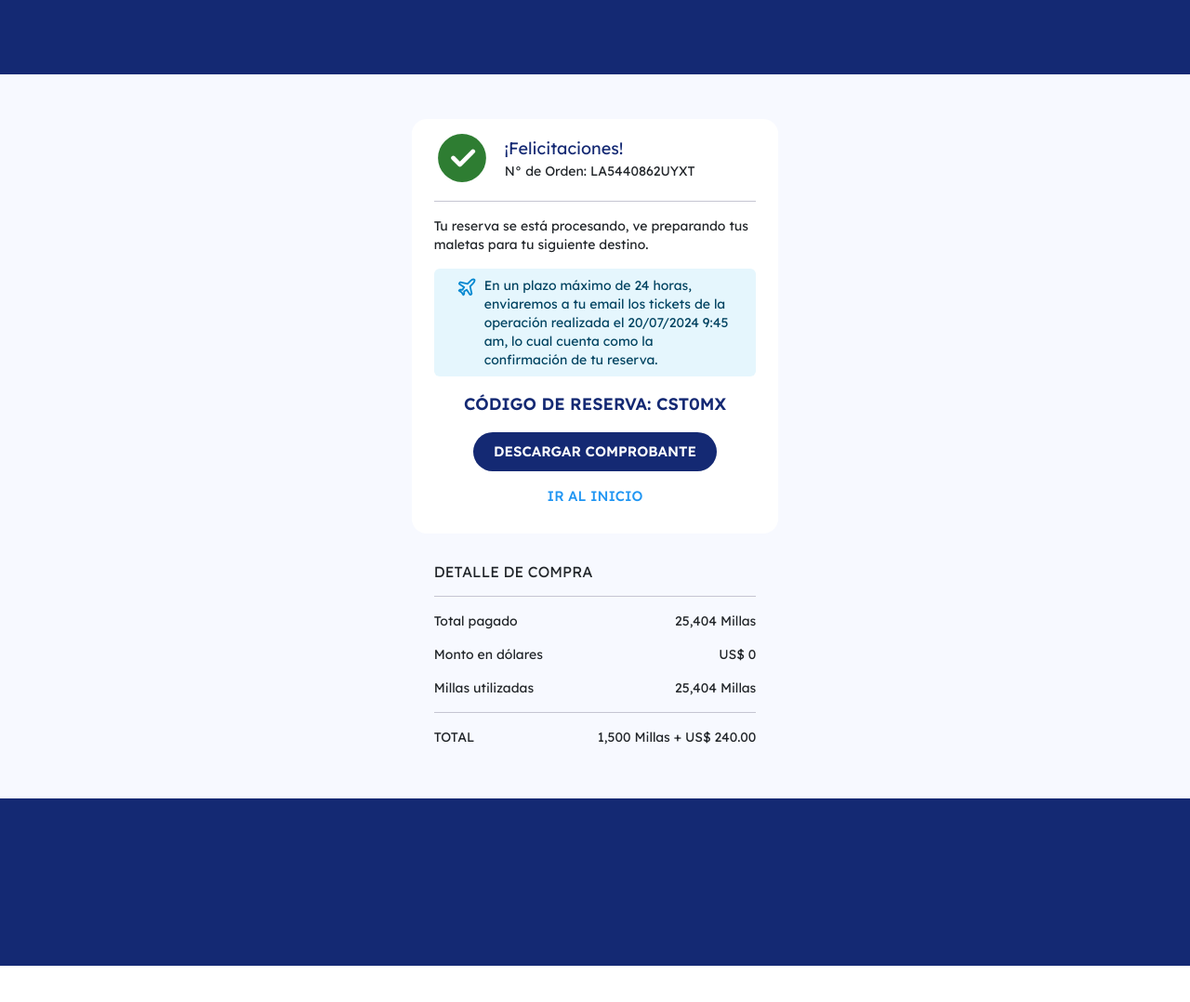
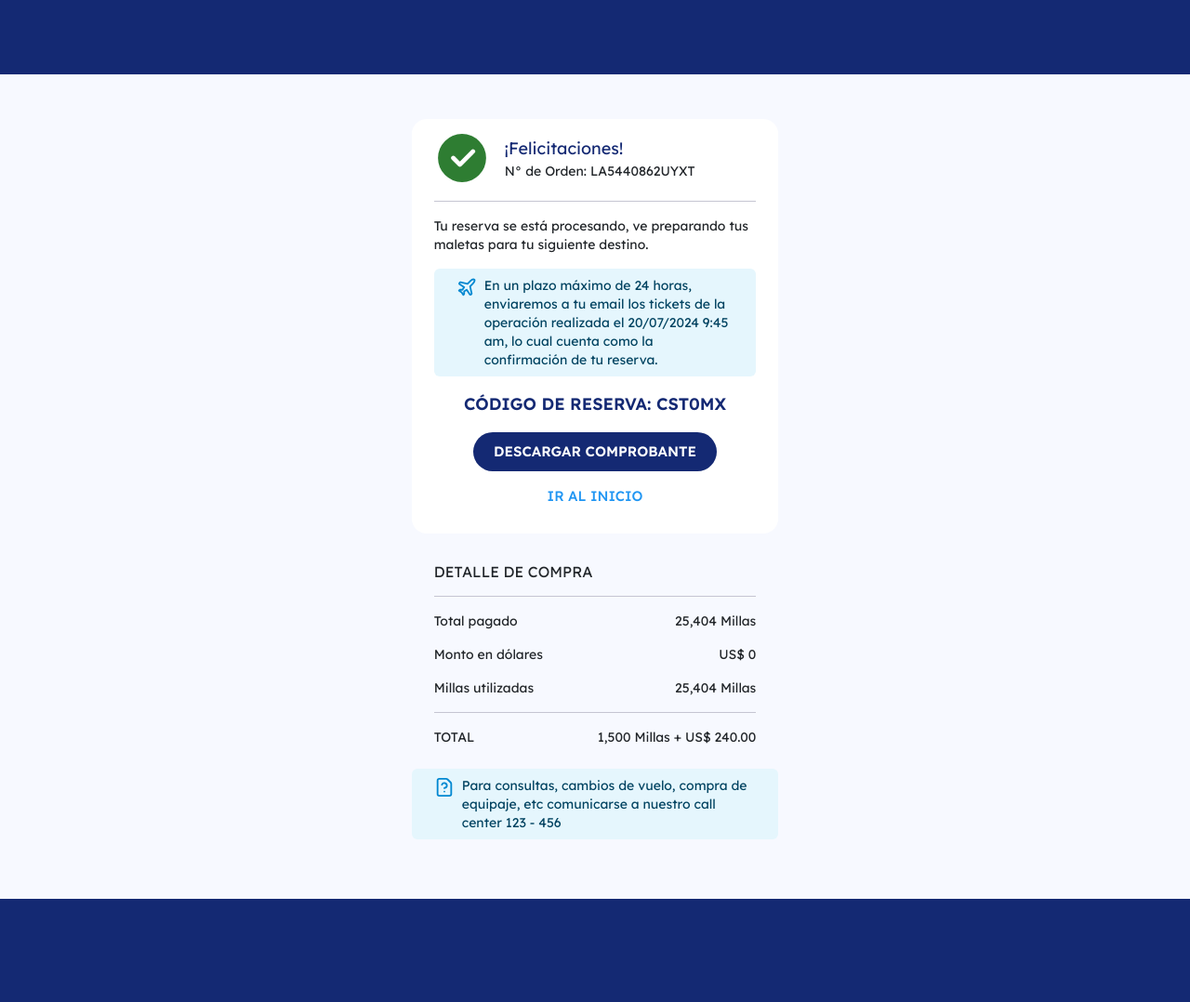
Before and after one commit to MotivaSoluciones/vuelo-hotel, a plain HTML site: page thank.html in a window 1280 px wide. Shown: the whole page at 93% size. Before the commit the page ends 1039 px from the top, so only its background shows below. Drawn offline with nearby package versions, Linux system fonts and the light colour scheme.

Commit message:
callcenter al final

```diff
--- a/thank.html
+++ b/thank.html
@@ -67,6 +67,10 @@
             <p class="text-sm">1,500 Millas + US$ 240.00</p>
           </div>
         </div>
+          <div class="bg-[#E5F6FD] px-4 py-2 rounded-md flex !gap-2 !mb-4 !mt-4">
+            <i data-lucide="file-question" class="text-[#0288D1] min-w-[22px]"></i>
+            <p class="text-[#014361] text-sm">Para consultas, cambios de vuelo, compra de equipaje, etc comunicarse a nuestro call center 123 - 456</p>
+          </div>
       </div>
     </section>
 
```
Also changed, not shown: 1 other file.
